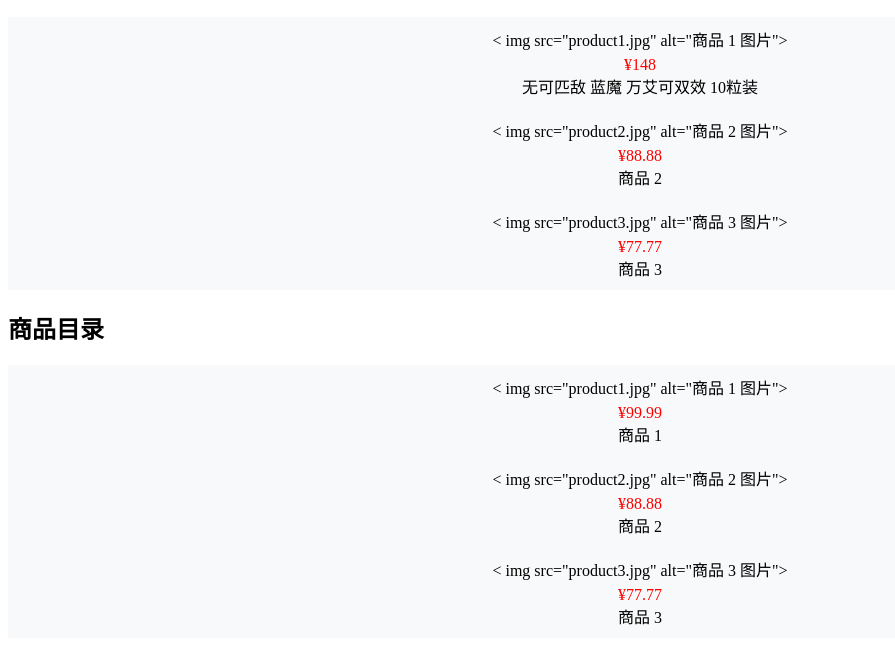
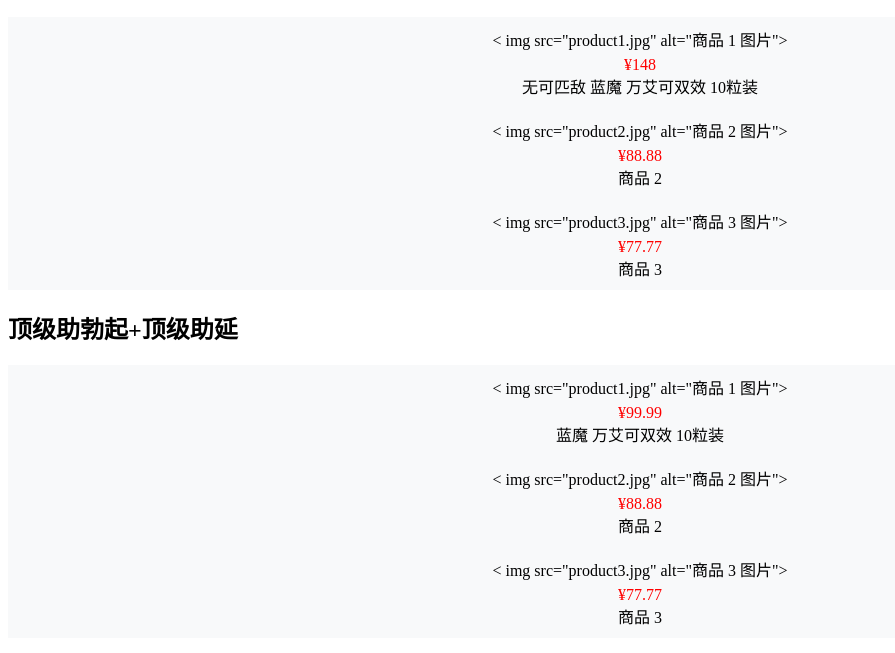
Before and after one commit to huafei089/huafei089.github.io., a plain HTML site: page index.html in a window 1280 px wide. Shown: the part 579-1232 px from the top of the page, without its empty margins (0-895 px from the left). Drawn offline with Linux system fonts and the light colour scheme.

Commit message:
更新 index.html

```diff
--- a/index.html
+++ b/index.html
@@ -264,12 +264,12 @@
     </li>
   </ul>
 
-<h2>商品目录</h2>
+<h2>顶级助勃起+顶级助延</h2>
   <ul>
     <li onclick="toggleDetail(this)">
       < img src="product1.jpg" alt="商品 1 图片">
       <span class="price">¥99.99</span>
-      商品 1
+    蓝魔 万艾可双效 10粒装
       <div class="detail">商品 1 的详细介绍......</div>
     </li>
     <li onclick="toggleDetail(this)">
```
